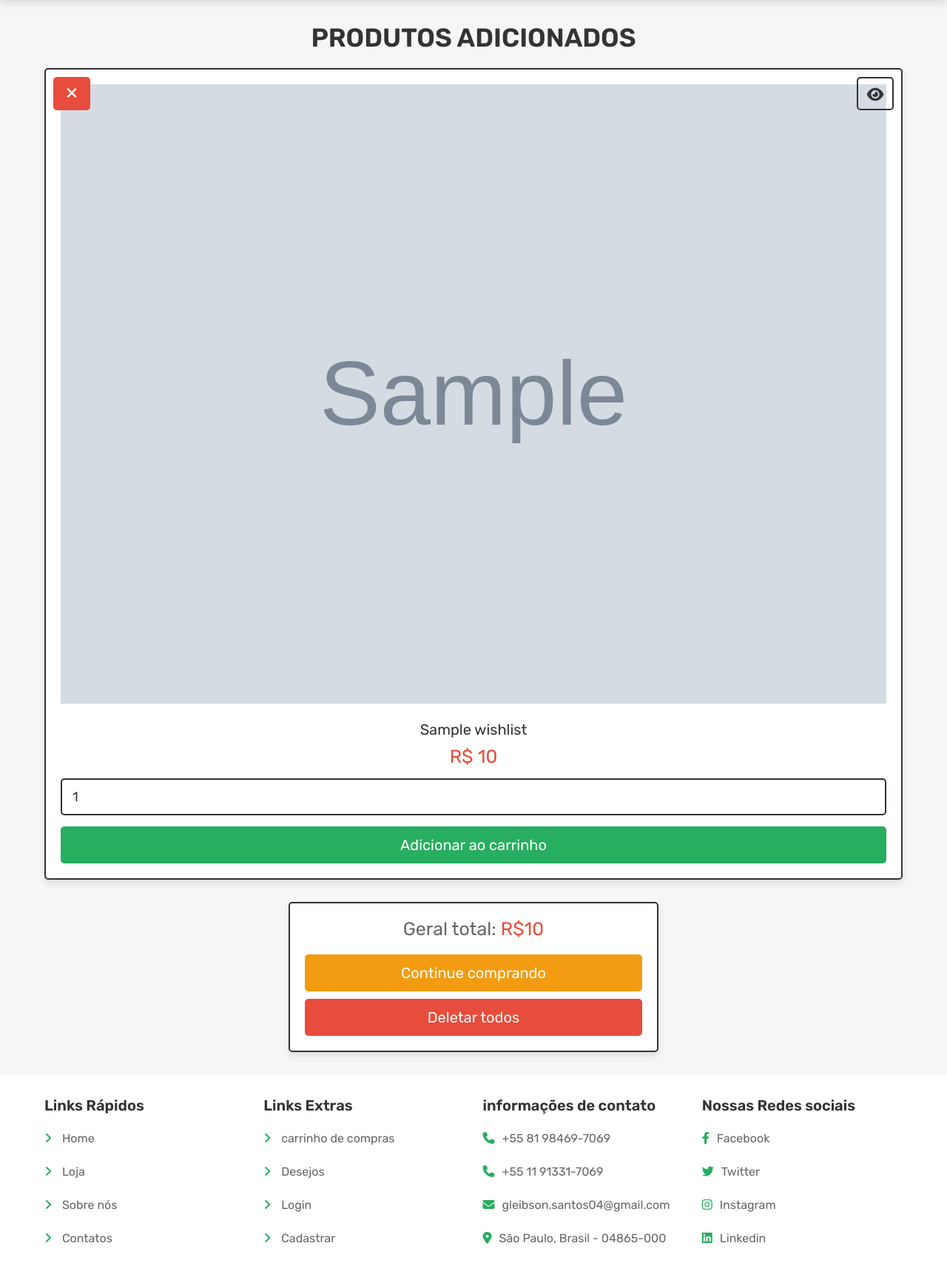
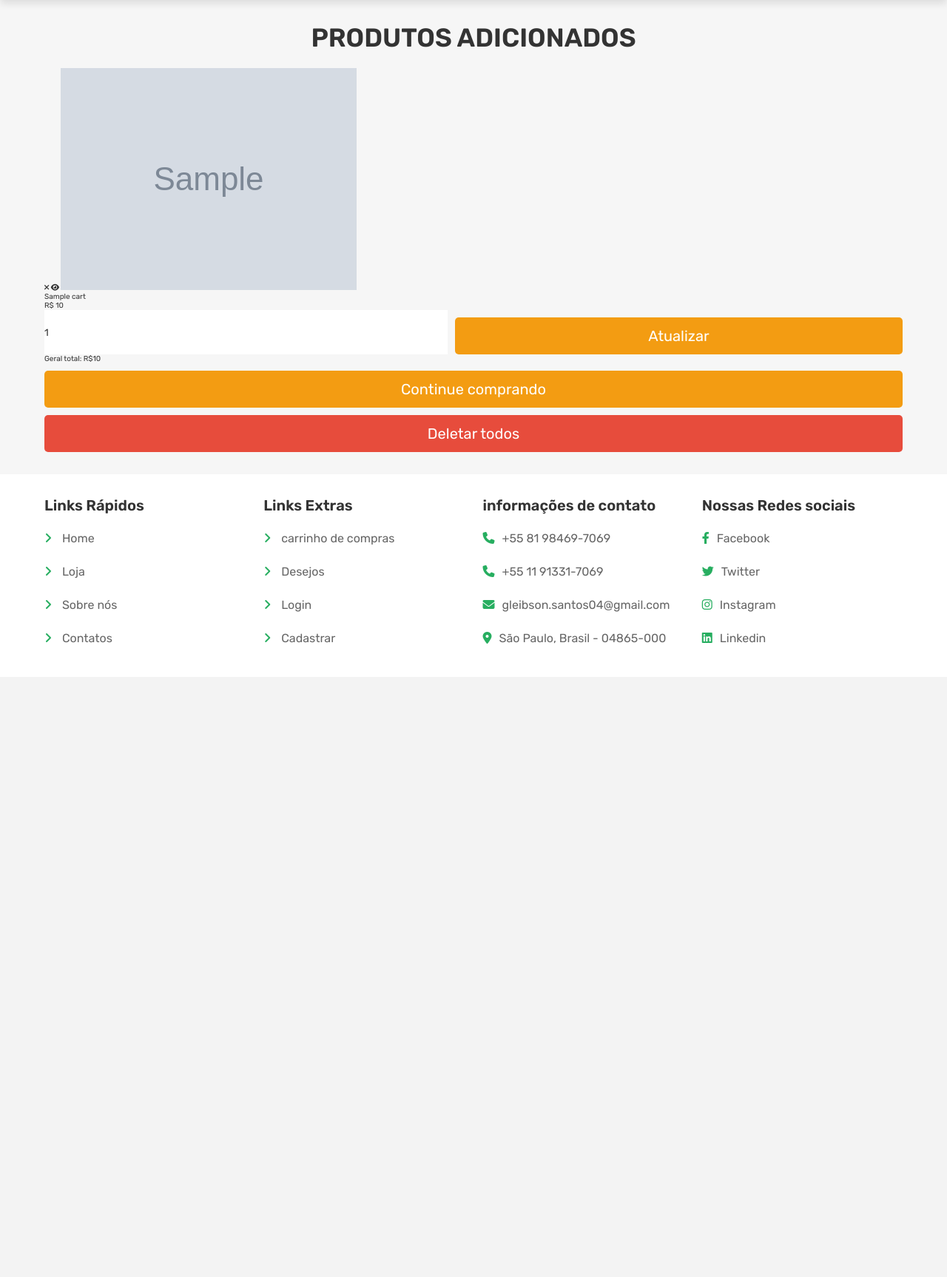
Before and after one commit to programer-Glei/Pjt_Quitanda, a PHP site: page /cart.php in a window 1280 px wide. Shown: the part 69-1795 px from the top of the page at 74% size. After the commit the page ends 939 px from the top, so only its background shows below. Run offline with PHP 8.4, Linux system fonts and the light colour scheme; the visitor is signed in with stand-in values (Sample User, id 1); tables that the repository leaves empty or names only in its code hold one stand-in row (values such as "Sample post"); grey boxes marked "Sample" are stand-in pictures; some libraries are stand-ins or nearby versions.

Commit message:
proximo comit

```diff
--- a/cart.php
+++ b/cart.php
@@ -25,41 +25,43 @@ if(!isset($user_id)){
 </head>
 <body>
     <?php include 'header.php'; ?>
-    <section class="wishlist">
+    <section class="shopping cart">
         <h1 class="title">Produtos adicionados</h1>
         <div class="box-container">
             <?php
                 $grand_total = 0;
-                $select_wishlist = $conn->prepare("SELECT * FROM `wishlist` WHERE user_id = ?");
-                $select_wishlist->execute([$user_id]);
-                if($select_wishlist->rowCount() > 0){
-                    while($fetch_wishlist = $select_wishlist->fetch(PDO::FETCH_ASSOC)){
+                $select_cart = $conn->prepare("SELECT * FROM `cart` WHERE user_id = ?");
+                $select_cart->execute([$user_id]);
+                if($select_cart->rowCount() > 0){
+                    while($fetch_cart = $select_cart->fetch(PDO::FETCH_ASSOC)){
             ?>
             <form action="" method="POST" class="box">
-                <a href="wishlist.php?delete=<?=$fetch_wishlist['id']; ?>" class="fas fa-times" onclick="return confirm('excluir isso da lista de desejos?');"></a>
-                <a href="view_page.php?pid=<?= $fetch_wishlist['pid']; ?>" class="fas fa-eye"></a>
-                <img src="uploaded_img/<?= $fetch_wishlist['image']; ?>" alt="">
-                <div class="name"><?= $fetch_wishlist['name']; ?></div>
-                <div class="price">R$ <?= $fetch_wishlist['price']; ?></div>
-                <input type="number"  value="1" class="qty" name="p_qty">
-                <input type="hidden" name="pid" value="<?= $fetch_wishlist['id'];?>">
-                <input type="hidden" name="p_name" value="<?= $fetch_wishlist['name'];?>">
-                <input type="hidden" name="p_price" value="<?= $fetch_wishlist['price'];?>">
-                <input type="hidden" name="p_image" value="<?= $fetch_wishlist['image'];?>">
-                <input type="submit" value="Adicionar ao carrinho" name="add_to_cart" class="btn">
+                <a href="cart.php?delete=<?=$fetch_cart['id']; ?>" class="fas fa-times" onclick="return confirm('excluir isso do carrinho?');"></a>
+                <a href="view_page.php?pid=<?= $fetch_cart['pid']; ?>" class="fas fa-eye"></a>
+                <img src="uploaded_img/<?= $fetch_cart['image']; ?>" alt="">
+                <div class="name"><?= $fetch_cart['name']; ?></div>
+                <div class="price">R$ <?= $fetch_cart['price']; ?></div>
+                <input type="hidden" name="pid" value="<?= $fetch_cart['id'];?>">
+                <input type="hidden" name="p_name" value="<?= $fetch_cart['name'];?>">
+                <input type="hidden" name="p_price" value="<?= $fetch_cart['price'];?>">
+                <input type="hidden" name="p_image" value="<?= $fetch_cart['image'];?>">
+                <div class="flex-btn">
+                    <input type="number"  value="1" class="qty" name="p_qty">
+                    <input type="submit" value="Atualizar" name="update_qty" class="option-btn">
+                </div>
             </form>
             <?php
-                $grand_total += $fetch_wishlist['price'];
+                $grand_total += $fetch_cart['price'];
                 }
             }else{
                 echo '<p class="empty">Sua Lista de Desejos está vazia</p>';
             }
             ?>
         </div>
-        <div class="wishlist-total">
+        <div class="cart-total">
             <p>Geral total: <span>R$<?= $grand_total;?></span></p>
             <a href="shpo.php" class="option-btn">Continue comprando</a>
-            <a href="wishlist.php?delete_all" class="delete-btn <?= ($grand_total > 1)?'':'disabled';?>">Deletar todos</a>
+            <a href="cart.php?delete_all" class="delete-btn <?= ($grand_total > 1)?'':'disabled';?>">Deletar todos</a>
         </div>
     </section>
     <?php include 'footer.php'; ?>
```
